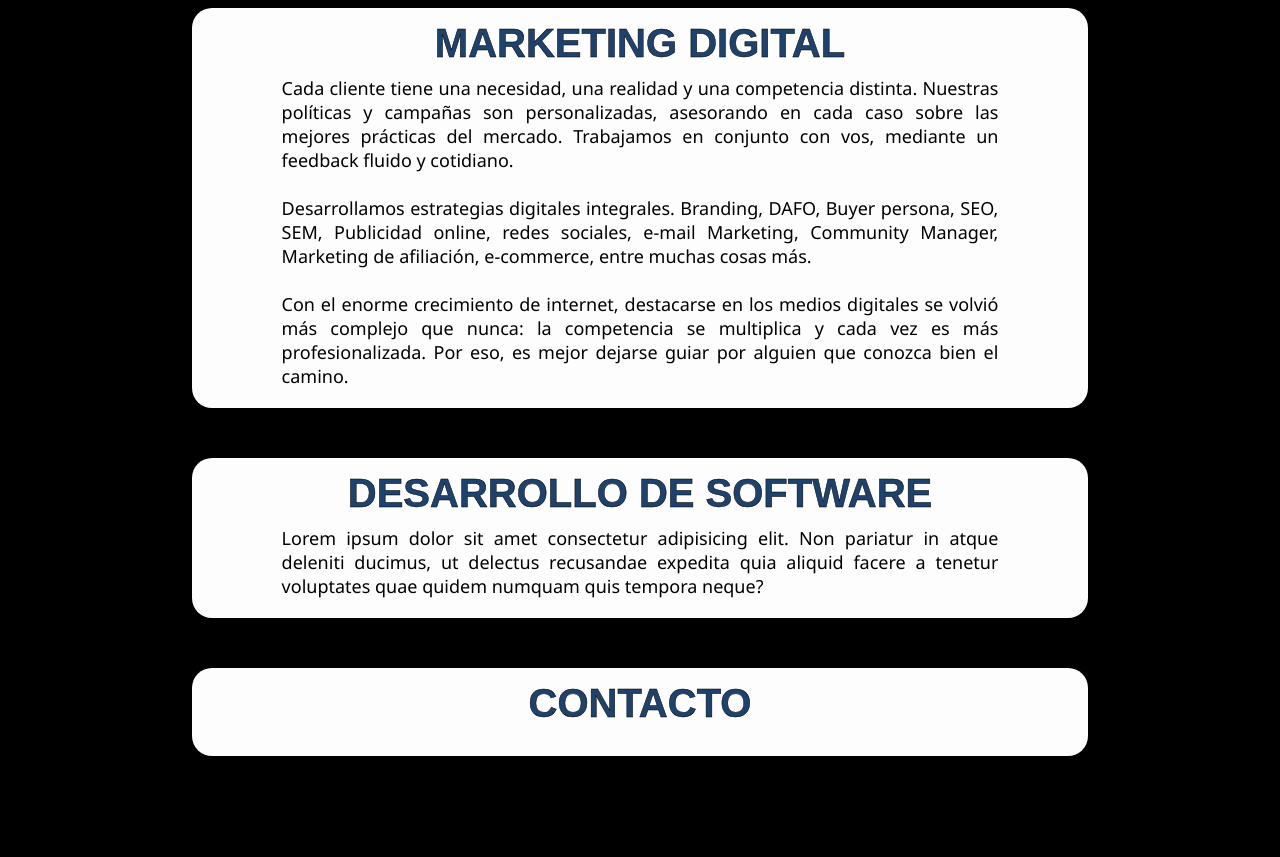
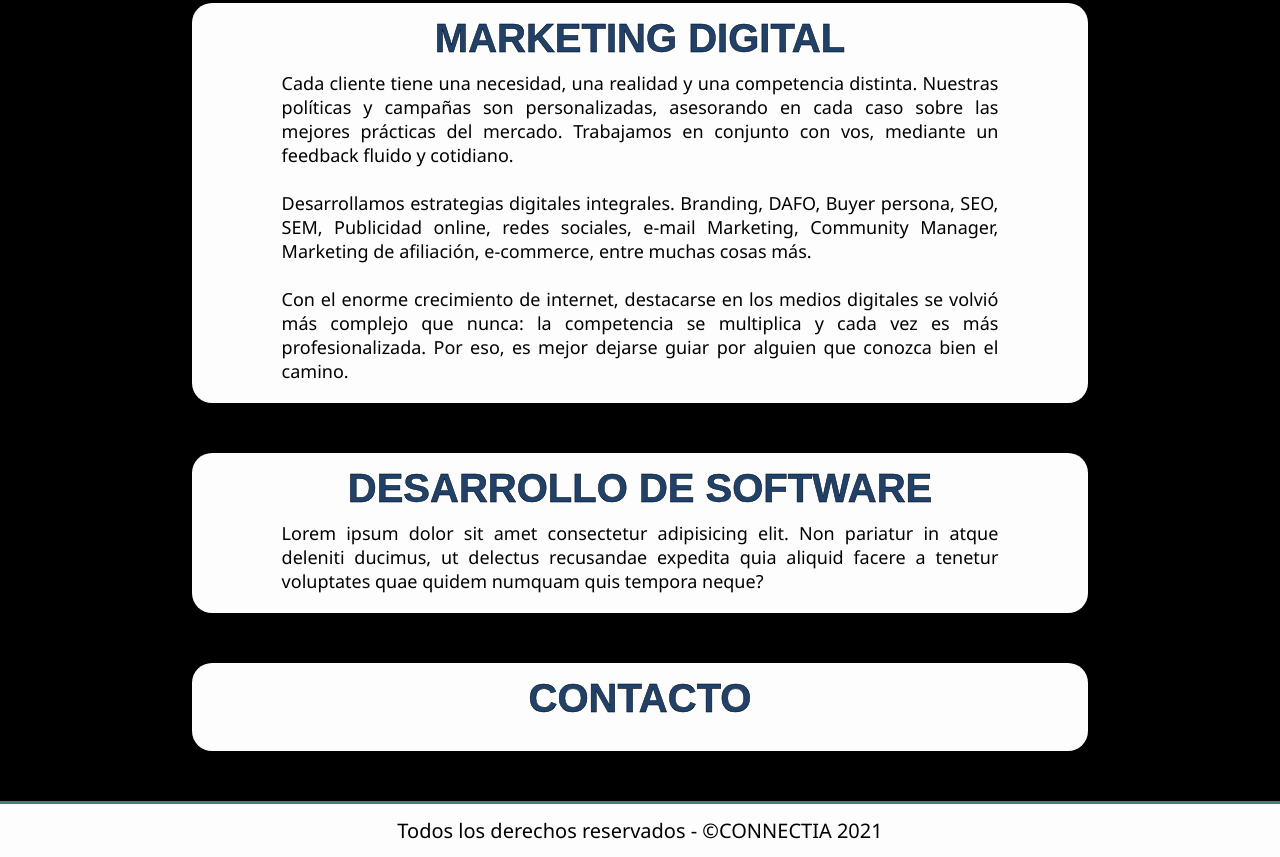
Before and after one commit to Laucha1212/NOSARO, a plain HTML site: page index.html in a window 1280 px wide. Shown: the part 1537-2394 px from the top of the page. Before the commit the page ends 2343 px from the top, so only its background shows below. Drawn offline with Linux system fonts and the light colour scheme; a script that the page names is missing.

Commit message:
actualizacion

```diff
--- a/index.html
+++ b/index.html
@@ -21,7 +21,7 @@
 <body class="body">
     <!-- particles.js container -->
 <div id="particles-js"></div>
-<div class="contenedor header">
+<div class="contenedor">
     <header class="header">
         <nav class="nav">
             <div class="logo-box">
@@ -142,7 +142,11 @@
         </div>
 </main>
 
-<footer class=""></footer>
+<footer class="footer">
+    <div class="cont-footer">
+        <p>Todos los derechos reservados - &copy;CONNECTIA 2021</p>
+    </div>
+</footer>
 
 </div>
 
--- a/style.css
+++ b/style.css
@@ -113,11 +113,13 @@ body{
 
 .banner{
     background: rgb(253, 253, 253);
-    margin-top: 75px;
+    padding-top: 70px;
 }
 
 /**----------EN QUE PODEMOS AYUDARTE----------**/
-
+.EnQuePodemosAyudarte{
+    padding-top:px;
+}
 .banner .EnQuePodemosAyudarte h2{
     display: block;
     text-align: center;
@@ -258,3 +260,18 @@ section{
     text-align: justify;
     font-size: 18px;
 }
+
+/** ---------FOOTER-------**/
+
+footer{
+    display: block;
+    background-color: #FDFDFD;
+    padding: 13px;
+    text-align: center;
+    border-top: 3px solid var(--verde);
+}
+.cont-footer{
+    display: inline-block;
+    margin: auto auto;
+    font-size: 20px;
+}
```
Also changed, not shown: app.js (+16 -0 lines).
